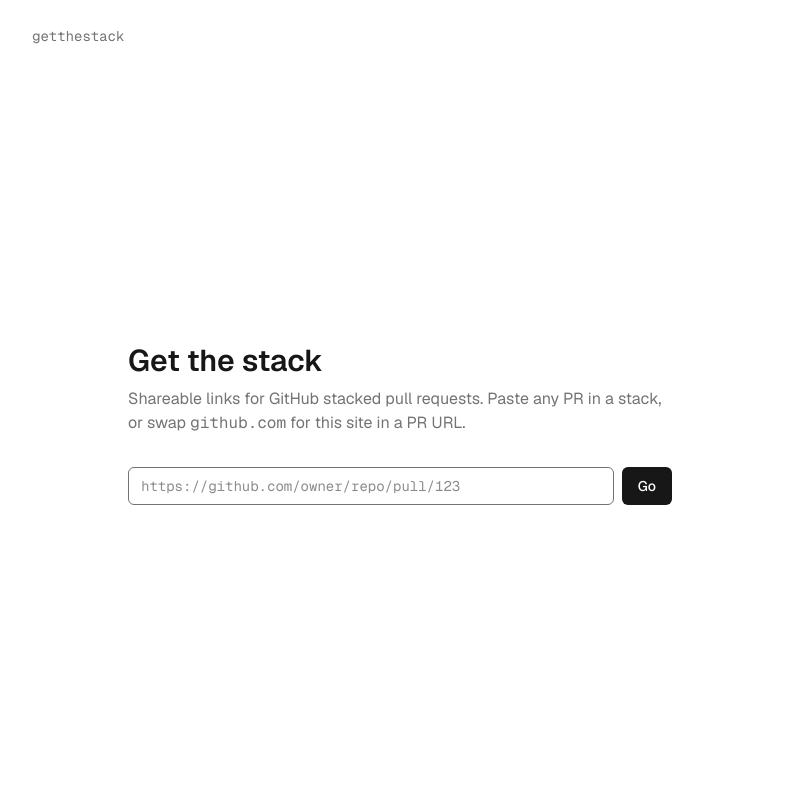
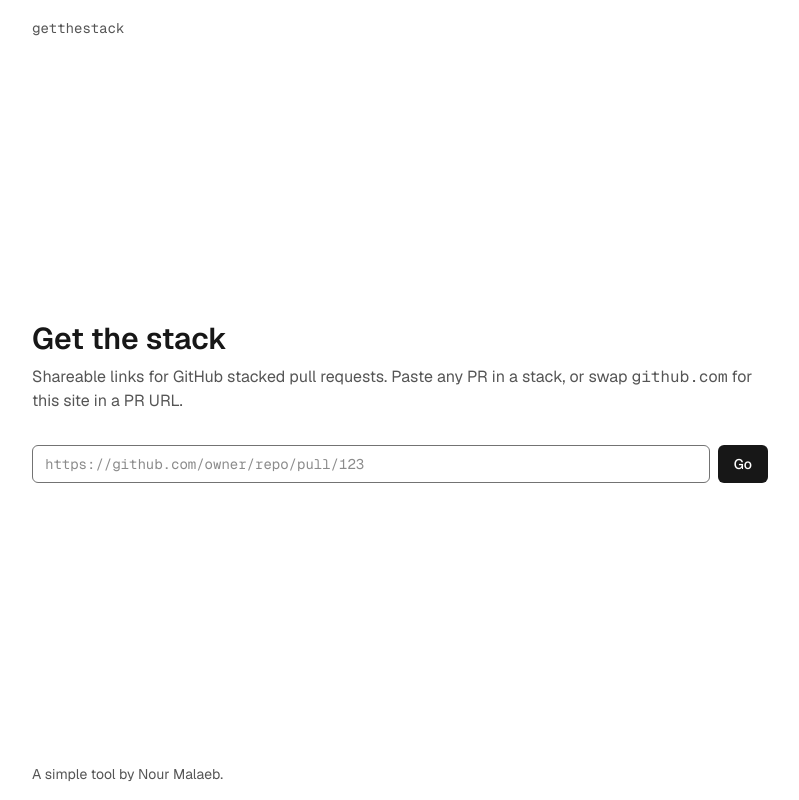
Before and after one commit to nourmalaeb/getthestack, a Next.js app: page / in a window 1280 px wide. Shown: the whole page, without its empty margins (240-1039 px from the left). Built offline with nearby package versions, Linux system fonts and the light colour scheme.

Commit message:
Styling tweaks

```diff
--- a/app/[owner]/[repo]/pull/[number]/page.tsx
+++ b/app/[owner]/[repo]/pull/[number]/page.tsx
@@ -4,9 +4,7 @@ import { GitHubError, getPull } from "@/lib/github";
 
 // Mirrors github.com/{owner}/{repo}/pull/{n}: swap the domain on a PR link
 // and land on the stack that PR belongs to.
-export default async function PullRedirect(
-  props: PageProps<"/[owner]/[repo]/pull/[number]">,
-) {
+export default async function PullRedirect(props: PageProps<"/[owner]/[repo]/pull/[number]">) {
   const { owner, repo, number } = await props.params;
   const n = Number(number);
   if (!Number.isInteger(n) || n <= 0) notFound();
@@ -24,7 +22,7 @@ export default async function PullRedirect(
   return (
     <main className="mx-auto w-full max-w-3xl px-4 py-10">
       <h1 className="text-2xl font-semibold">Not part of a stack</h1>
-      <p className="mt-2 text-neutral-500">
+      <p className="mt-2 text-secondary">
         <a href={pr.html_url} className="underline">
           {owner}/{repo}#{pr.number}
         </a>{" "}
--- a/app/[owner]/[repo]/stacks/[number]/copy-button.tsx
+++ b/app/[owner]/[repo]/stacks/[number]/copy-button.tsx
@@ -39,15 +39,11 @@ export function CopyButton({
     <button
       type="button"
       onClick={onClick}
-      className="rounded-md border border-neutral-200 px-2 py-0.5 text-xs text-neutral-600 transition-colors hover:border-neutral-400 hover:text-foreground dark:border-neutral-800 dark:text-neutral-400 dark:hover:border-neutral-600"
+      className="rounded-md border border-neutral-200 px-2 py-0.5 text-xs text-secondary transition-colors hover:border-neutral-400 hover:text-foreground dark:border-neutral-800 dark:text-secondary dark:hover:border-neutral-600"
     >
       {/* aria-live so screen readers hear the result, not just the click. */}
       <span aria-live="polite">
-        {state === "copied"
-          ? "Copied"
-          : state === "failed"
-            ? "Copy failed"
-            : children}
+        {state === "copied" ? "Copied" : state === "failed" ? "Copy failed" : children}
       </span>
     </button>
   );
--- a/app/[owner]/[repo]/stacks/[number]/stack-order.tsx
+++ b/app/[owner]/[repo]/stacks/[number]/stack-order.tsx
@@ -10,10 +10,7 @@ const listeners = new Set<() => void>();
 function read(): StackOrder {
   if (current === undefined) {
     try {
-      current =
-        localStorage.getItem(STACK_ORDER_KEY) === "bottom-up"
-          ? "bottom-up"
-          : "top-down";
+      current = localStorage.getItem(STACK_ORDER_KEY) === "bottom-up" ? "bottom-up" : "top-down";
     } catch {
       current = "top-down";
     }
@@ -63,10 +60,8 @@ export function ReverseButton() {
   return (
     <button
       type="button"
-      onClick={() =>
-        setStackOrder(read() === "top-down" ? "bottom-up" : "top-down")
-      }
-      className="shrink-0 rounded-md border border-neutral-200 px-2 py-0.5 text-xs text-neutral-600 transition-colors hover:border-neutral-400 hover:text-foreground dark:border-neutral-800 dark:text-neutral-400 dark:hover:border-neutral-600"
+      onClick={() => setStackOrder(read() === "top-down" ? "bottom-up" : "top-down")}
+      className="shrink-0 rounded-md border border-neutral-200 px-2 py-0.5 text-xs text-secondary transition-colors hover:border-neutral-400 hover:text-foreground dark:border-neutral-800 dark:text-secondary dark:hover:border-neutral-600"
     >
       <span aria-hidden>⇅</span> Reverse order
     </button>
@@ -77,13 +72,7 @@ export function ReverseButton() {
  * The pull request list plus the base branch line, in the saved order.
  * `items` and `base` arrive top of the stack first.
  */
-export function StackList({
-  items,
-  base,
-}: {
-  items: React.ReactNode[];
-  base: React.ReactNode;
-}) {
+export function StackList({ items, base }: { items: React.ReactNode[]; base: React.ReactNode }) {
   const order = useStackOrder();
 
   // Dev Strict Mode remounts reset <html> to its JSX attributes, dropping the
--- a/app/error.tsx
+++ b/app/error.tsx
@@ -6,7 +6,7 @@ export default function Error({ error }: { error: Error }) {
   return (
     <main className="mx-auto w-full max-w-3xl px-4 py-10">
       <h1 className="text-2xl font-semibold">Something went wrong</h1>
-      <p className="mt-2 text-neutral-500">{error.message}</p>
+      <p className="mt-2 text-secondary">{error.message}</p>
       <Link href="/" className="mt-6 inline-block text-sm underline">
         Back to start
       </Link>
--- a/app/globals.css
+++ b/app/globals.css
@@ -7,11 +7,13 @@
 :root {
   --background: #ffffff;
   --foreground: #171717;
+  --secondary: #555555;
 }
 
 @theme inline {
   --color-background: var(--background);
   --color-foreground: var(--foreground);
+  --color-secondary: var(--secondary);
   --font-sans: var(--font-geist-sans);
   --font-mono: var(--font-geist-mono);
 }
@@ -20,6 +22,7 @@
   :root {
     --background: #0a0a0a;
     --foreground: #ededed;
+    --secondary: #999999;
   }
 }
 
--- a/app/layout.tsx
+++ b/app/layout.tsx
@@ -30,16 +30,18 @@ export default function RootLayout({ children }: LayoutProps<"/">) {
       <head>
         <script dangerouslySetInnerHTML={{ __html: stackOrderScript }} />
       </head>
-      <body className="min-h-full flex flex-col">
-        <header className="mx-auto w-full max-w-3xl px-4 pt-6">
-          <Link
-            href="/"
-            className="font-mono text-sm text-neutral-500 hover:text-foreground"
-          >
-            getthestack
-          </Link>
-        </header>
-        {children}
+      <body className="min-h-dvh">
+        <div className="max-w-3xl p-4 mx-auto min-h-dvh flex flex-col">
+          <header className="w-full">
+            <Link href="/" className="font-mono text-sm text-secondary hover:text-foreground">
+              getthestack
+            </Link>
+          </header>
+          <div className="grow flex flex-col">{children}</div>
+          <footer>
+            <p className="text-sm text-secondary">A simple tool by Nour Malaeb.</p>
+          </footer>
+        </div>
       </body>
     </html>
   );
--- a/app/not-found.tsx
+++ b/app/not-found.tsx
@@ -4,9 +4,12 @@ export default function NotFound() {
   return (
     <main className="mx-auto w-full max-w-3xl px-4 py-10">
       <h1 className="text-2xl font-semibold">Not found</h1>
-      <p className="mt-2 text-neutral-500">
-        No such stack or pull request. It may be in a private repo, which
-        isn&apos;t supported yet. <Link href="/" className="underline">Try another</Link>.
+      <p className="mt-2 text-secondary">
+        No such stack or pull request. It may be in a private repo, which isn&apos;t supported yet.{" "}
+        <Link href="/" className="underline">
+          Try another
+        </Link>
+        .
       </p>
     </main>
   );
--- a/app/page.tsx
+++ b/app/page.tsx
@@ -2,12 +2,11 @@ export default async function Home(props: PageProps<"/">) {
   const { error } = await props.searchParams;
 
   return (
-    <main className="mx-auto flex w-full max-w-xl flex-1 flex-col justify-center px-4 py-16">
+    <main className="mx-auto flex w-full min-h-full flex-col grow justify-center">
       <h1 className="text-3xl font-semibold">Get the stack</h1>
-      <p className="mt-2 text-neutral-500">
-        Shareable links for GitHub stacked pull requests. Paste any PR in a
-        stack, or swap <code className="font-mono">github.com</code> for this
-        site in a PR URL.
+      <p className="mt-2 text-secondary">
+        Shareable links for GitHub stacked pull requests. Paste any PR in a stack, or swap{" "}
+        <code className="font-mono">github.com</code> for this site in a PR URL.
       </p>
 
       <form action="/go" className="mt-8 flex gap-2">
```
Also changed, not shown: app/[owner]/[repo]/stacks/[number]/page.tsx (+29 -73 lines).
